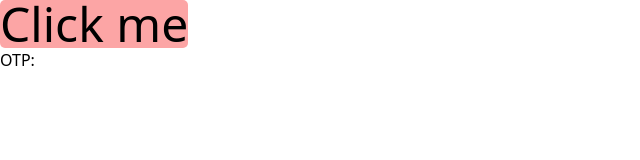
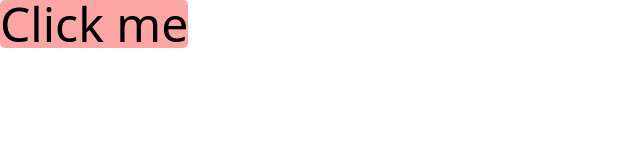
Before and after one commit to awaisjbr/git-app, a website: page index.html in a window 1280 px wide. Shown: the full height of the page, 0-640 px from the left. Drawn offline with nearby package versions, Linux system fonts and the light colour scheme.

Commit message:
change in index.html line no. 13

```diff
--- a/index.html
+++ b/index.html
@@ -10,6 +10,5 @@
 </head>
 <body>
   <button class="text-5xl bg-red-300" id="btn">Click me</button>
-  <p> OTP: <span id="otp"></span></p>
 </body>
 </html>
```
